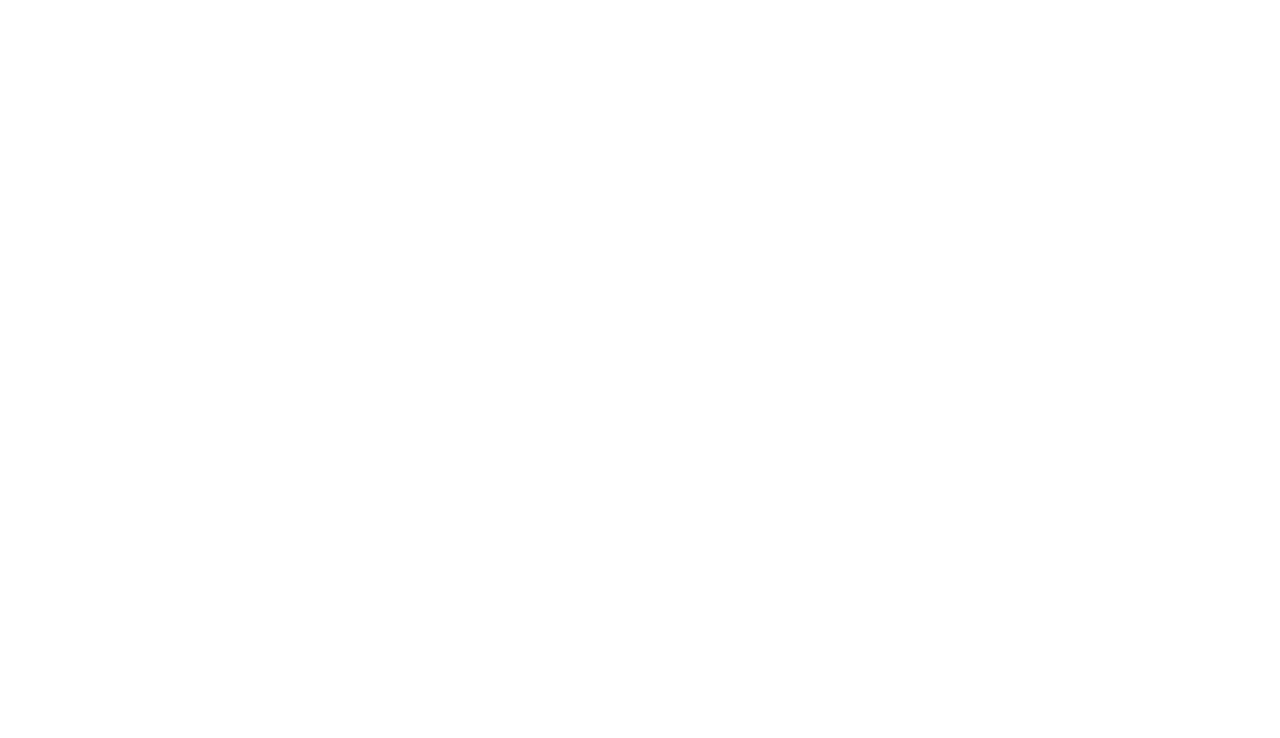
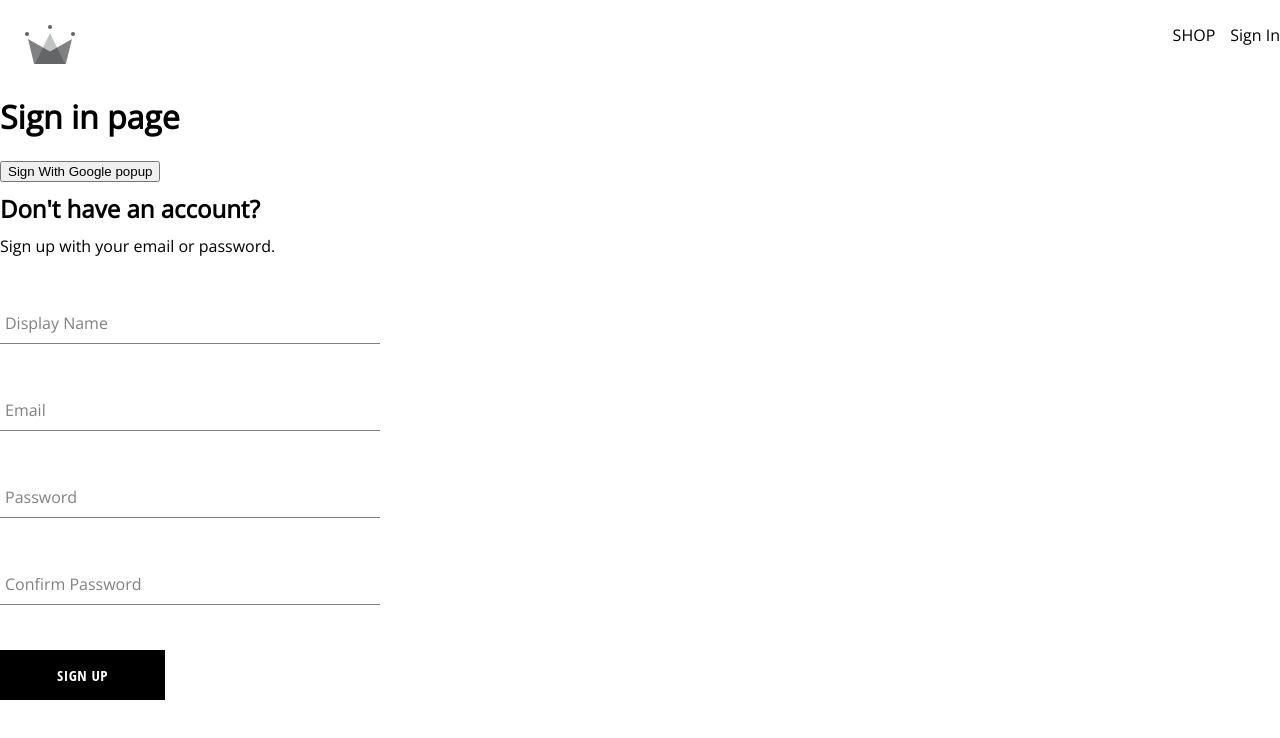
Before and after one commit to Ahmad-Nour/react-clothes, a React (Create React App) app: page /sign-in in a window 1280 px wide. Before the commit this address had no page. Shown: the top 738 px of the page. Built offline with nearby package versions, Linux system fonts and the light colour scheme; a web font is replaced by a local one.

Commit message:
feat: add Button and FormInput components and firebase utility

```diff
--- a/package.json
+++ b/package.json
@@ -6,6 +6,7 @@
     "@testing-library/jest-dom": "^5.16.5",
     "@testing-library/react": "^13.4.0",
     "@testing-library/user-event": "^13.5.0",
+    "firebase": "^9.23.0",
     "react": "^18.2.0",
     "react-dom": "^18.2.0",
     "react-router-dom": "^6.14.1",
--- a/src/App.js
+++ b/src/App.js
@@ -1,6 +1,7 @@
 import Home from "./routers/home/home.component";
 import { Route, Routes } from "react-router-dom";
 import Navigation from "./routers/naviagation/navigation.component";
+import SignIn from "./routers/authentication/sigh-in.component";
 
 
 const Shop = () => {
@@ -12,7 +13,8 @@
     <Routes>
       <Route path='/' element={<Navigation />} >
         <Route index element={<Home />} />
-        <Route path='/shop' element={<Shop />} />
+        <Route path='shop' element={<Shop />} />
+        <Route path='sign-in' element={<SignIn />} />
       </Route>
     </Routes>
   );
--- /dev/null
+++ b/src/components/button/button-component.jsx
@@ -0,0 +1,18 @@
+import './button.styles.scss';
+
+const BUTTON_TYPE_CLASSES = {
+    google: 'google-sign-in',
+    inverted: 'inverted'
+};
+
+const Button = ({ children, buttonStyleType, ...otherProps }) => {
+    return (
+        <button
+            className={`button-container ${BUTTON_TYPE_CLASSES[buttonStyleType]}`}
+            {...otherProps}>
+            {children}
+        </button>
+    );
+}
+
+export default Button;
--- /dev/null
+++ b/src/components/button/button.styles.scss
@@ -0,0 +1,46 @@
+.button-container {
+    min-width: 165px;
+    width: auto;
+    height: 50px;
+    letter-spacing: 0.5px;
+    line-height: 50px;
+    padding: 0 35px 0 35px;
+    font-size: 15px;
+    background-color: black;
+    color: white;
+    text-transform: uppercase;
+    font-family: 'Open Sans Condensed';
+    font-weight: bolder;
+    border: none;
+    cursor: pointer;
+    display: flex;
+    justify-content: center;
+
+    &:hover {
+      background-color: white;
+      color: black;
+      border: 1px solid black;
+    }
+
+    &.google-sign-in {
+      background-color: #4285f4;
+      color: white;
+
+      &:hover {
+        background-color: #357ae8;
+        border: none;
+      }
+    }
+
+    &.inverted {
+      background-color: white;
+      color: black;
+      border: 1px solid black;
+
+      &:hover {
+        background-color: black;
+        color: white;
+        border: none;
+      }
+    }
+  }
--- /dev/null
+++ b/src/components/form-input/form-input.component.jsx
@@ -0,0 +1,15 @@
+import './form-input.styles.scss';
+
+const FormInput = ({ label, ...otherProps }) => {
+    return (
+        <div className="group">
+            <input className="form-input" {...otherProps} />
+            {
+                label && (
+                    <label className={`${otherProps.value.length ? 'shrink' : ''} form-input-label`}>{label} </label>
+                )
+            }
+        </div>
+    );
+}
+export default FormInput;
--- /dev/null
+++ b/src/components/form-input/form-input.styles.scss
@@ -0,0 +1,54 @@
+$sub-color: grey;
+$main-color: black;
+
+@mixin shrinkLabel {
+  top: -14px;
+  font-size: 12px;
+  color: $main-color;
+}
+
+.group {
+  position: relative;
+  margin: 45px 0;
+
+  .form-input {
+    background: none;
+    background-color: white;
+    color: $sub-color;
+    font-size: 18px;
+    padding: 10px 10px 10px 5px;
+    display: block;
+    width: 100%;
+    border: none;
+    border-radius: 0;
+    border-bottom: 1px solid $sub-color;
+    margin: 25px 0;
+
+    &:focus {
+      outline: none;
+    }
+
+    &:focus ~ .form-input-label {
+      @include shrinkLabel();
+    }
+  }
+
+  input[type='password'] {
+    letter-spacing: 0.3em;
+  }
+
+  .form-input-label {
+    color: $sub-color;
+    font-size: 16px;
+    font-weight: normal;
+    position: absolute;
+    pointer-events: none;
+    left: 5px;
+    top: 10px;
+    transition: 300ms ease all;
+
+    &.shrink {
+      @include shrinkLabel();
+    }
+  }
+}
--- /dev/null
+++ b/src/components/sign-up-form/sing-up-form.component.jsx
@@ -0,0 +1,87 @@
+import { useState } from 'react';
+import { createUserByEmailAndPassword, createUserDocumentFormAuth } from '../../utils/firebase/firebase.utils';
+import FormInput from '../form-input/form-input.component';
+import './sing-up-form.styles.scss';
+import Button from '../button/button-component';
+
+const defaultFormFields = {
+    displayName: '',
+    email: '',
+    password: '',
+    confirmPassword: ''
+};
+
+const SignUpForm = () => {
+    const [formFields, setFormFields] = useState(defaultFormFields);
+    const { displayName, email, password, confirmPassword } = formFields;
+
+    const handleSubmit = async (event) => {
+        event.preventDefault();
+        if (password !== confirmPassword) {
+            alert('the password do not match.');
+            return;
+        }
+        if (password.length < 6) {
+            alert('The password must has al least 6 characters.')
+        }
+        try {
+            const { user } = await createUserByEmailAndPassword(email, password);
+            user.displayName = displayName;
+            await createUserDocumentFormAuth(user);
+            resetFormFields();
+        } catch (error) {
+            if (error.code === 'auth/email-already-in-use') {
+                alert('Cannot create user, email already in use.');
+            }
+            console.log(error);
+        }
+    }
+
+    const resetFormFields = () => {
+        setFormFields(defaultFormFields);
+    }
+    const handleInputChanges = (event) => {
+        const { name, value } = event.target;
+        setFormFields({ ...formFields, [name]: value });
+    }
+
+    return (
+        <div className='sign-up-container'>
+            <h2>Don't have an account?</h2>
+            <span>Sign up with your email or password.</span>
+            <form onSubmit={handleSubmit}>
+                <FormInput
+                    label='Display Name'
+                    type="text"
+                    name='displayName'
+                    value={displayName}
+                    onChange={handleInputChanges}
+                    required />
+                <FormInput
+                    label='Email'
+                    type="email"
+                    name='email'
+                    value={email}
+                    onChange={handleInputChanges}
+                    required />
+                <FormInput
+                    label='Password'
+                    type="password"
+                    name='password'
+                    value={password}
+                    onChange={handleInputChanges}
+                    required />
+                <FormInput
+                    label='Confirm Password'
+                    type="password"
+                    name='confirmPassword'
+                    value={confirmPassword}
+                    onChange={handleInputChanges}
+                    required />
+                <Button type="submit">Sign Up</Button>
+            </form>
+        </div>
+    );
+}
+
+export default SignUpForm;
--- /dev/null
+++ b/src/components/sign-up-form/sing-up-form.styles.scss
@@ -0,0 +1,10 @@
+.sign-up-container {
+
+    display: flex;
+    flex-direction: column;
+    width: 380px;
+
+    h2 {
+        margin: 10px 0;
+    }
+}
--- /dev/null
+++ b/src/routers/authentication/sigh-in.component.jsx
@@ -0,0 +1,17 @@
+import SignUpForm from "../../components/sign-up-form/sing-up-form.component";
+import { signInWithGooglePopup, createUserDocumentFormAuth } from "../../utils/firebase/firebase.utils";
+
+const SignIn = () => {
+    const logGoogleUser = async () => {
+        const { user } = await signInWithGooglePopup();
+        await createUserDocumentFormAuth(user);
+    }
+    return (
+        <div>
+            <h1>Sign in page</h1>
+            <button onClick={logGoogleUser}>Sign With Google popup</button>
+            <SignUpForm />
+        </div>
+    );
+}
+export default SignIn;
--- a/src/routers/naviagation/navigation.component.jsx
+++ b/src/routers/naviagation/navigation.component.jsx
@@ -14,6 +14,9 @@
                     <Link className="nav-link" to='/shop'>
                         SHOP
                     </Link>
+                    <Link className="sign-in" to='/sign-in'>
+                        Sign In
+                    </Link>
                 </div>
             </div>
             <Outlet />
--- /dev/null
+++ b/src/utils/firebase/firebase.utils.js
@@ -0,0 +1,66 @@
+import { initializeApp } from 'firebase/app';
+import {
+    getAuth,
+    signInWithRedirect,
+    signInWithPopup,
+    GoogleAuthProvider,
+    createUserWithEmailAndPassword
+} from 'firebase/auth';
+import {
+    getFirestore,
+    doc,
+    getDoc,
+    setDoc
+} from 'firebase/firestore'
+
+const firebaseConfig = {
+    apiKey: "AIzaSyCTptEVW08M0RUnjfCU-_NN5JdHIFwQKSs",
+    authDomain: "recat-clothes-store.firebaseapp.com",
+    projectId: "recat-clothes-store",
+    storageBucket: "recat-clothes-store.appspot.com",
+    messagingSenderId: "168379687084",
+    appId: "1:168379687084:web:e52c2f5f9d3e498178ff09"
+};
+
+
+// Initialize Firebase
+const firebaseApp = initializeApp(firebaseConfig);
+
+const googleProvider = new GoogleAuthProvider();
+googleProvider.setCustomParameters({
+    prompt: "select_account"
+});
+
+export const auth = getAuth();
+export const signInWithGooglePopup = () => signInWithPopup(auth, googleProvider);
+export const signInWithGoogleRedirect = () => signInWithRedirect(auth, googleProvider);
+export const db = getFirestore();
+export const createUserDocumentFormAuth = async (userAuth) => {
+    if (!userAuth)
+        return;
+
+    const userDocRef = doc(db, 'users', userAuth.uid);
+    const userSnapshot = await getDoc(userDocRef);
+    if (!userSnapshot.exists()) {
+        const { displayName, email } = userAuth;
+        var createdAt = new Date();
+        try {
+            await setDoc(userDocRef, {
+                displayName,
+                email,
+                createdAt
+            })
+        } catch (error) {
+            console.log('error creating the user', error.message);
+        }
+    }
+
+    return userDocRef;
+}
+
+export const createUserByEmailAndPassword = async (email, password) => {
+    if (!email || !password)
+        return;
+    var res =createUserWithEmailAndPassword(auth, email, password);
+    return res;
+}
```
Also changed, not shown: 1 other file (tests, documents, lock files or other folders).
